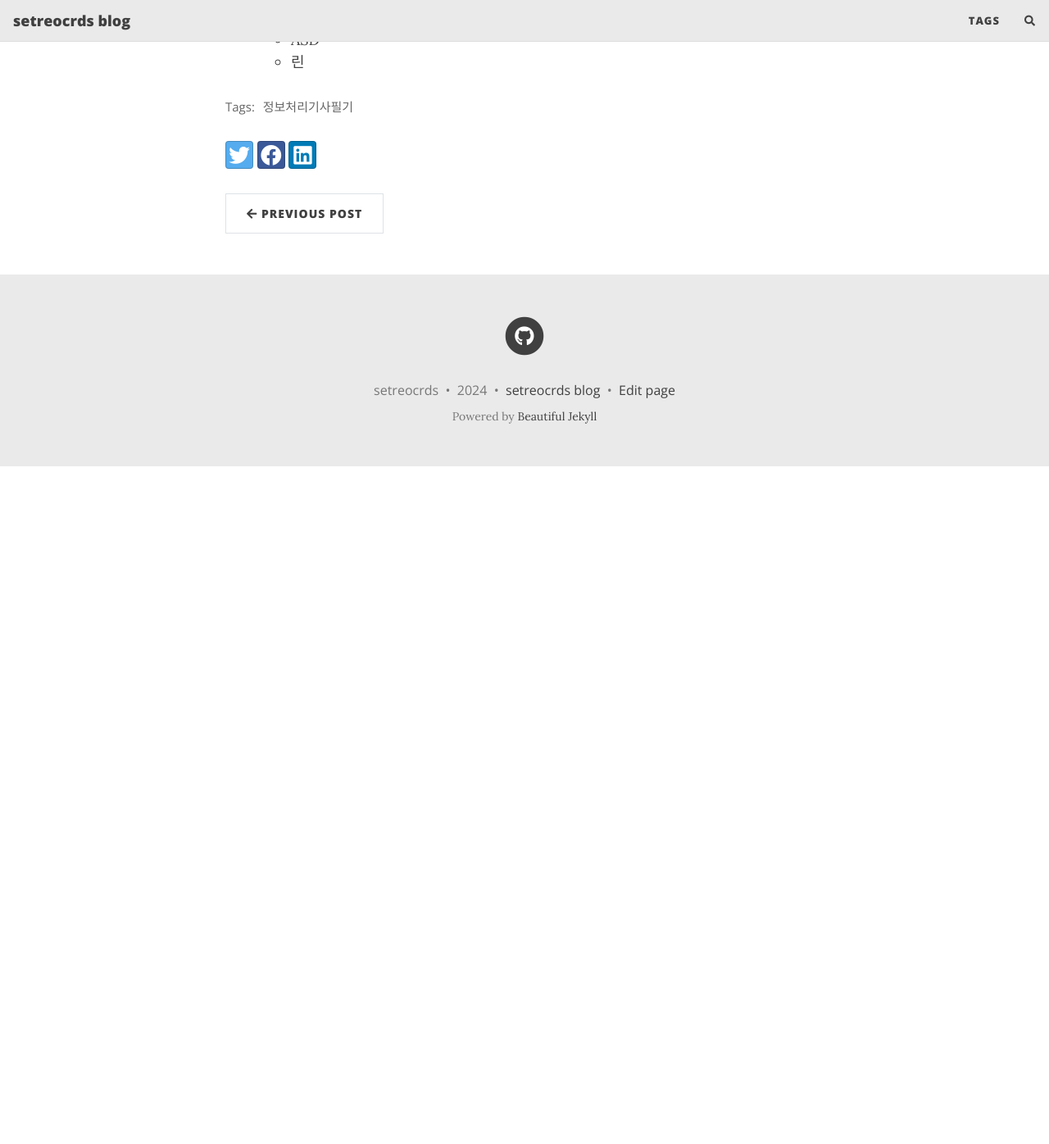
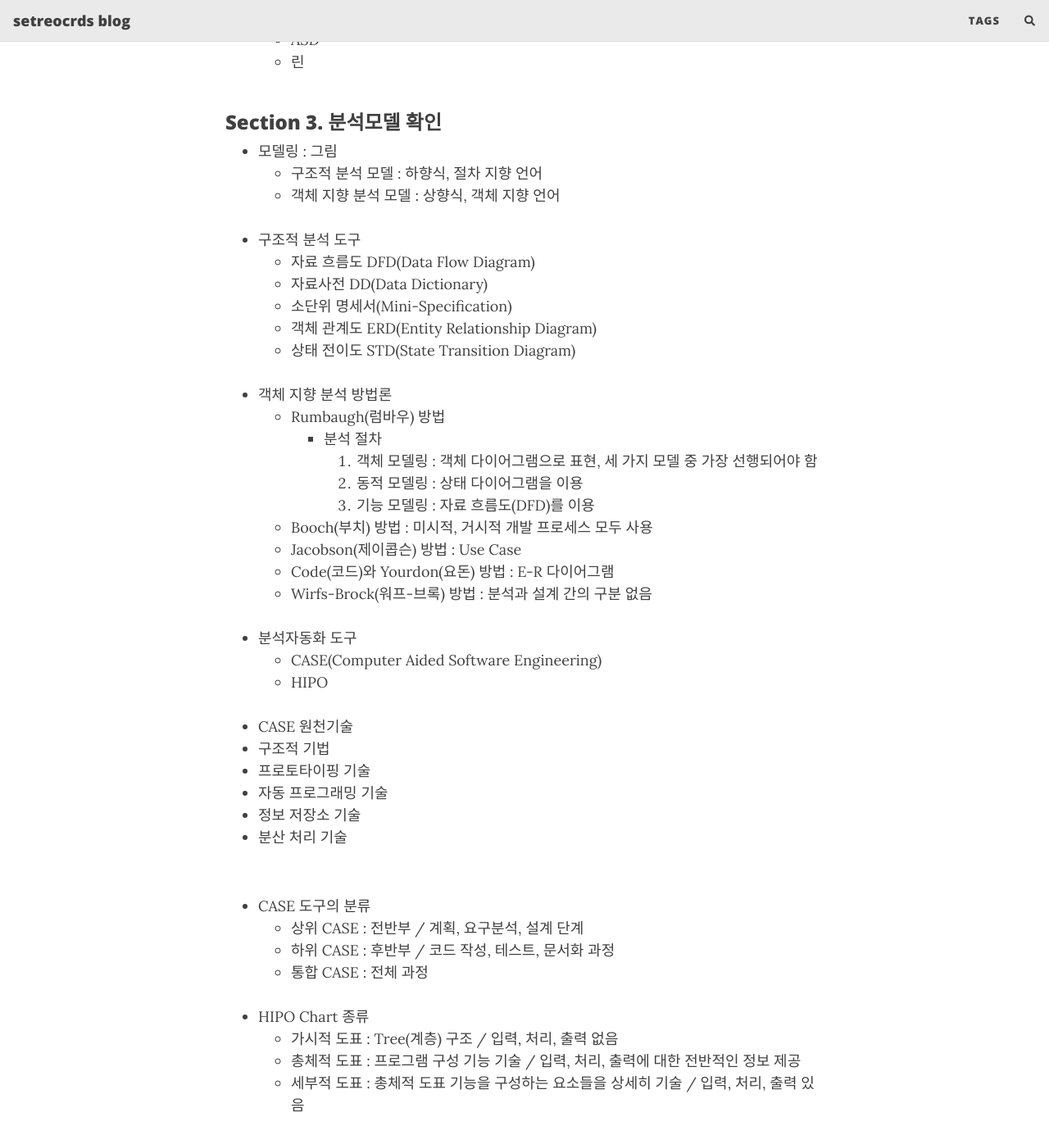
Before and after one commit to setrecords/setrecords.github.io, a Jekyll site: the page built from _posts/2024-02-06-2024 정보처리기사 필기 - 1.1 요구사항 확인.md, in a window 1280 px wide and 1400 px high, scrolled down 3127 px. Shown: the top 1396 px of the window at 82% size. Built offline with Jekyll 4.4.1, drawn with Linux system fonts in a browser that asks for light colours; nearby versions of some CDN libraries; comment, search, counter and statistics services are not loaded; before the commit the page ends 3696 px from its top, so only the background shows below that.

Commit message:
Update 2024-02-06-2024 정보처리기사 필기 - 1.1 요구사항 확인.md

```diff
--- a/_posts/2024-02-06-2024 정보처리기사 필기 - 1.1 요구사항 확인.md
+++ b/_posts/2024-02-06-2024 정보처리기사 필기 - 1.1 요구사항 확인.md
@@ -113,3 +113,56 @@ tags: [정보처리기사필기]
   - FDD
   - ASD
   - 린
+<br/><br/>
+
+### Section 3. 분석모델 확인
+
+- 모델링 : 그림
+  - 구조적 분석 모델 : 하향식, 절차 지향 언어
+  - 객체 지향 분석 모델 : 상향식, 객체 지향 언어
+<br/><br/>
+
+- 구조적 분석 도구
+  - 자료 흐름도 DFD(Data Flow Diagram)
+  - 자료사전 DD(Data Dictionary)
+  - 소단위 명세서(Mini-Specification)
+  - 객체 관계도 ERD(Entity Relationship Diagram)
+  - 상태 전이도 STD(State Transition Diagram)
+<br/><br/>
+
+- 객체 지향 분석 방법론
+  - Rumbaugh(럼바우) 방법
+    - 분석 절차
+      1. 객체 모델링 : 객체 다이어그램으로 표현, 세 가지 모델 중 가장 선행되어야 함
+      2. 동적 모델링 : 상태 다이어그램을 이용
+      3. 기능 모델링 : 자료 흐름도(DFD)를 이용
+  - Booch(부치) 방법 : 미시적, 거시적 개발 프로세스 모두 사용
+  - Jacobson(제이콥슨) 방법 : Use Case
+  - Code(코드)와 Yourdon(요돈) 방법 : E-R 다이어그램
+  - Wirfs-Brock(워프-브록) 방법 : 분석과 설계 간의 구분 없음
+<br/><br/>
+
+- 분석자동화 도구
+  - CASE(Computer Aided Software Engineering)
+  - HIPO
+<br/><br/>
+
+-  CASE 원천기술
+  -  구조적 기법
+  -  프로토타이핑 기술
+  -  자동 프로그래밍 기술
+  -  정보 저장소 기술
+  -  분산 처리 기술
+<br/><br/>
+
+- CASE 도구의 분류
+  - 상위 CASE : 전반부 / 계획, 요구분석, 설계 단계
+  - 하위 CASE : 후반부 / 코드 작성, 테스트, 문서화 과정
+  - 통합 CASE : 전체 과정
+<br/><br/>
+
+- HIPO Chart 종류
+  - 가시적 도표 : Tree(계층) 구조 / 입력, 처리, 출력 없음
+  - 총체적 도표 : 프로그램 구성 기능 기술 / 입력, 처리, 출력에 대한 전반적인 정보 제공
+  - 세부적 도표 : 총체적 도표 기능을 구성하는 요소들을 상세히 기술 / 입력, 처리, 출력 있음
+<br/><br/>
```
